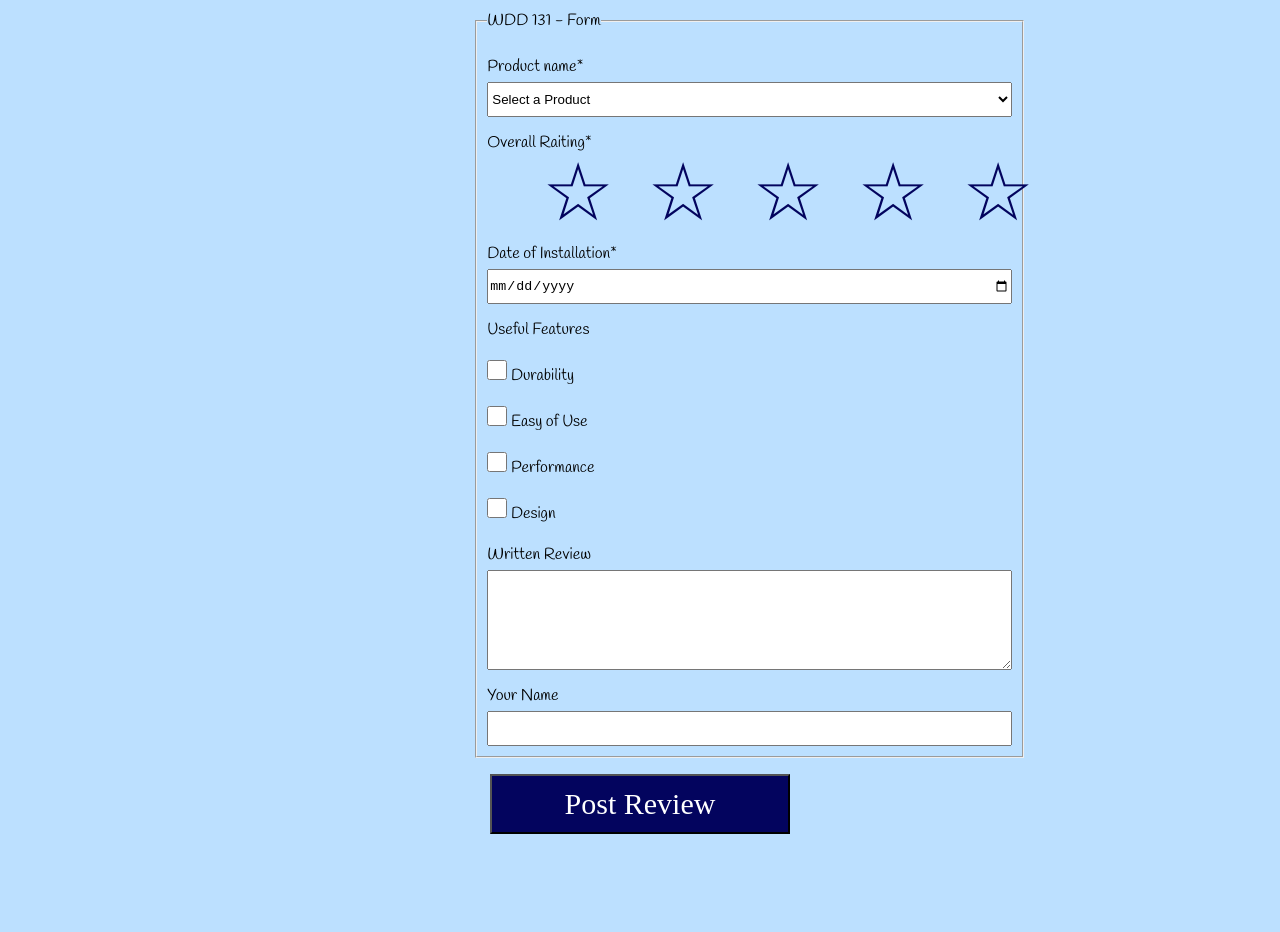
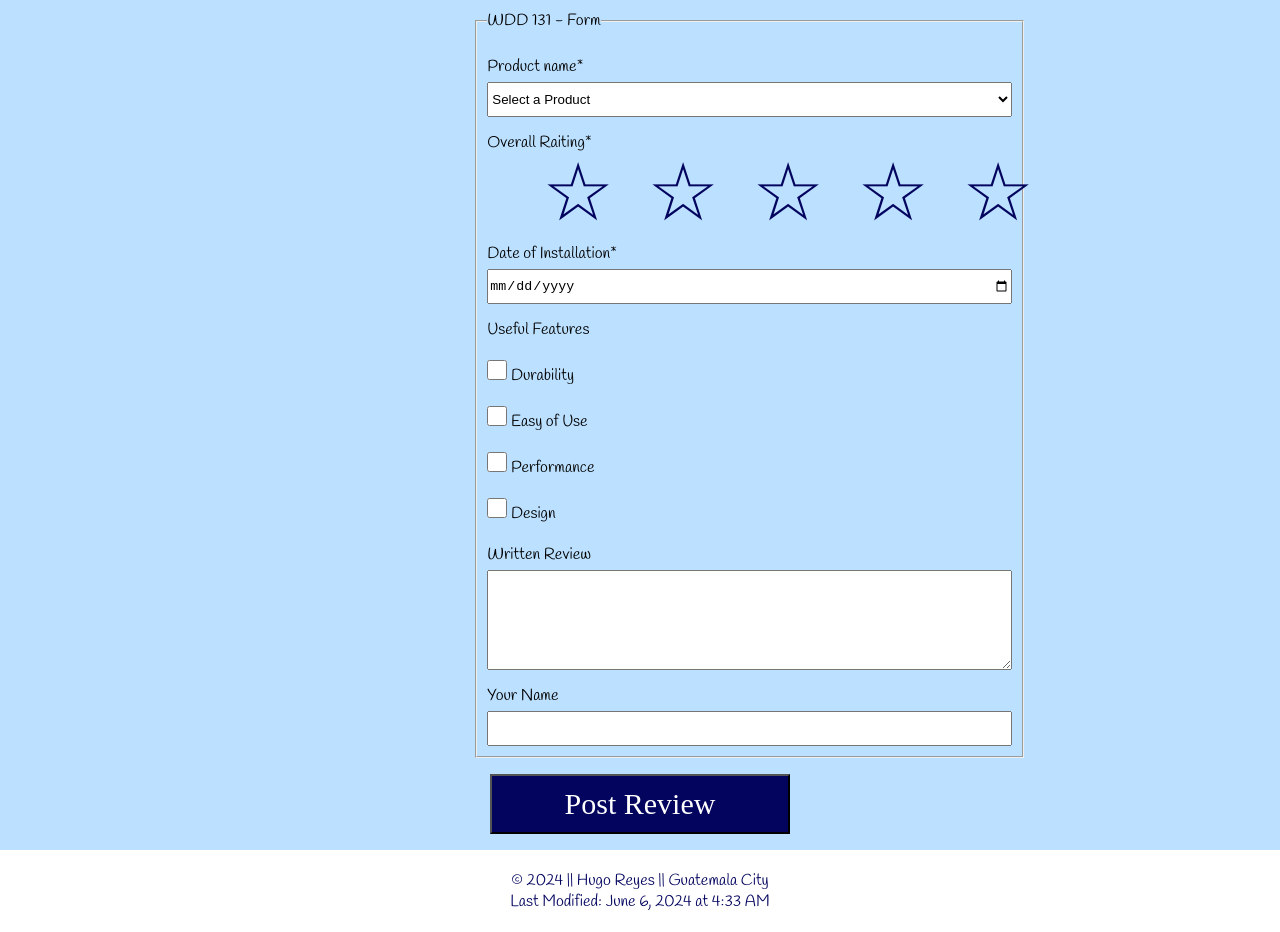
Before and after one commit to hugo-r2/wdd131, a plain HTML site: page form.html in a window 1280 px wide. Shown: the part 81-1013 px from the top of the page. Before the commit the page ends 931 px from the top, so only its background shows below. Drawn offline with Linux system fonts and the light colour scheme; a web font is replaced by a local one.

Commit message:
Correction

```diff
--- a/form.html
+++ b/form.html
@@ -5,8 +5,7 @@
     <meta charset="UTF-8">
     <meta name="viewport" content="width=device-width, initial-scale=1.0">
     <meta name="author" content="Hugo Reyes">
-    <meta name="description"
-        content="WDD 131 - Dynamic Web Fundamentals, Hugo Reyes, This site contains an example of a form.">
+    <meta name="description" content="This is an example of a form">
     <title>WDD 131 - Form</title>
     <link href="styles/form.css" type="text/css" rel="stylesheet">
     <link href="styles/form-large.css" type="text/css" rel="stylesheet">
@@ -30,7 +29,7 @@
                     <label for="product-name">Product name*</label>
                     <select name="product-name" id="product-name" required>
                         <option disabled selected value="">Select a Product</option>
-                        <!--We are going to add more through Javascript-->
+
                     </select>
                     <label>Overall Raiting*</label>
                     <div class="stars">
@@ -65,7 +64,15 @@
 
         </div>
     </main>
+    <footer>
+        <p id="footer_name">
+            &copy;
+            <span id="year"></span>
+            || Hugo Reyes || Guatemala City
+        </p>
 
+        <p id="last_modified"></p>
+    </footer>
 </body>
 
 </html>
```
